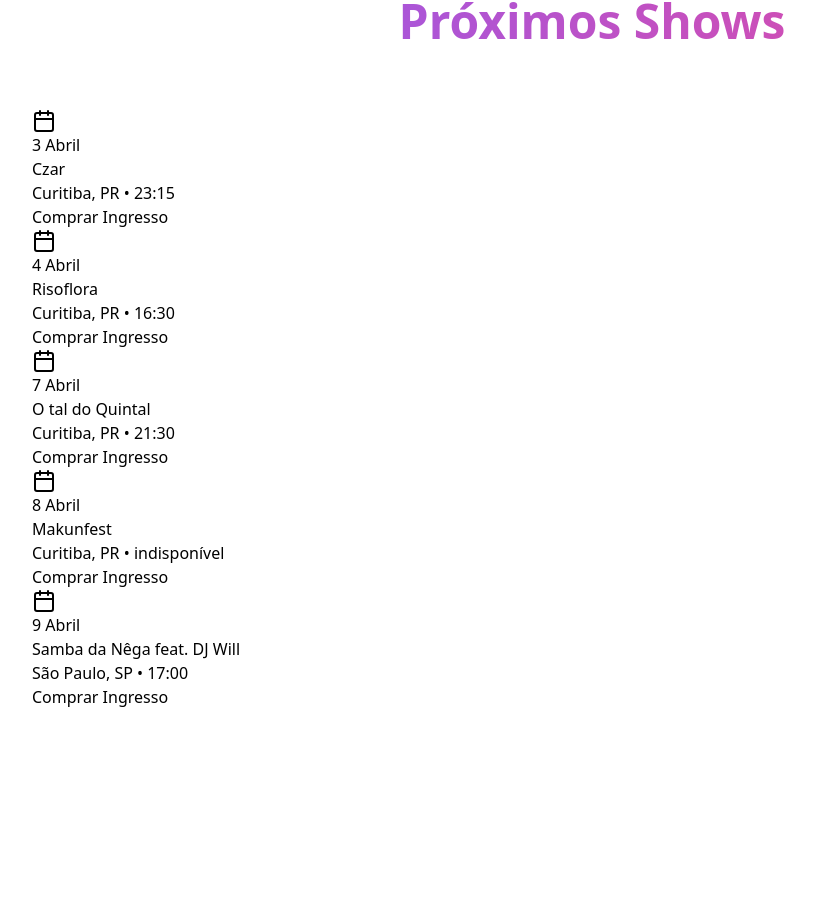
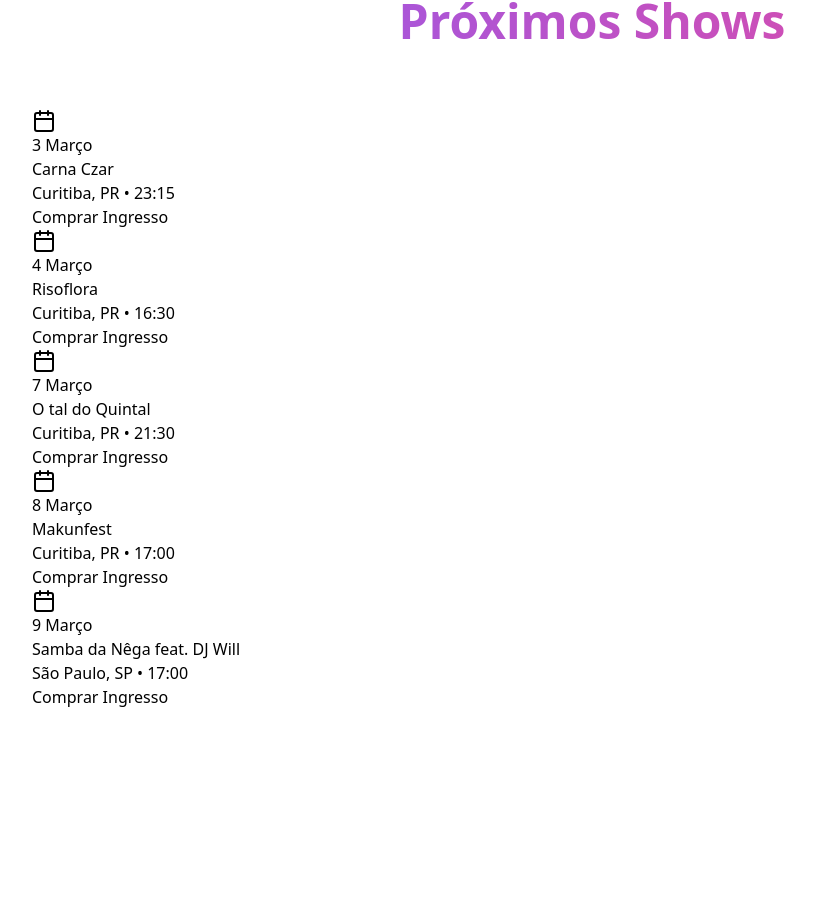
Before and after one commit to httpE2Barao/Janine-Mathias, a React (Vite) app: page / in a window 1280 px wide. Shown: the part 4750-5654 px from the top of the page, without its empty margins (48-863 px from the left). Built offline with nearby package versions, Linux system fonts and the light colour scheme.

Commit message:
Update shows.ts

```diff
--- a/src/data/shows.ts
+++ b/src/data/shows.ts
@@ -2,38 +2,38 @@ import { Show } from '../components/ShowCard';
 
 export const shows: Show[] = [
   {
-    date: "3 Abril",
-    venue: "Czar",
+    date: "3 Março",
+    venue: "Carna Czar",
     city: "Curitiba, PR",
     time: "23:15",
-    ticketUrl: "https://example.com/tickets/1"
+    ticketUrl: "https://meaple.com.br/czarcuritiba/carnaczar-0303-segunda-de-carnaval"
   },
   {
-    date: "4 Abril",
+    date: "4 Março",
     venue: "Risoflora",
     city: "Curitiba, PR",
     time: "16:30",
-    ticketUrl: "https://example.com/tickets/2"
+    ticketUrl: "https://ticketdigitall.com.br/agenda/risoflora-2025"
   },
   {
-    date: "7 Abril",
+    date: "7 Março",
     venue: "O tal do Quintal",
     city: "Curitiba, PR",
     time: "21:30",
     ticketUrl: "https://example.com/tickets/3"
   },
   {
-    date: "8 Abril",
+    date: "8 Março",
     venue: "Makunfest",
     city: "Curitiba, PR",
-    time: "indisponível",
-    ticketUrl: "https://example.com/tickets/3"
+    time: "17:00",
+    ticketUrl: "https://www.diskingressos.com.br/event/8559?fbclid=PAZXh0bgNhZW0CMTEAAaa7V_jpFQZTjb-zutZqbNrOuj2joptmT83YeL3WLLVF08Y5JN8v2y050Yg_aem_26QuHUr2ZFjupdhukDhQig"
   },
   {
-    date: "9 Abril",
+    date: "9 Março",
     venue: "Samba da Nêga feat. DJ Will",
     city: "São Paulo, SP",
     time: "17:00",
-    ticketUrl: "https://example.com/tickets/3"
+    ticketUrl: "https://www.sympla.com.br/evento/samba-da-nega/2835457?fbclid=PAZXh0bgNhZW0CMTEAAabAoa4qbfHyPz2i-3iPkYUEC5vYCOAgIevRZAjbsuce_GXtkFKZf8sPgKg_aem_VbXl5GX-tCE2wRa9L0GYaQ&referrer=l.instagram.com"
   },
 ];
```
